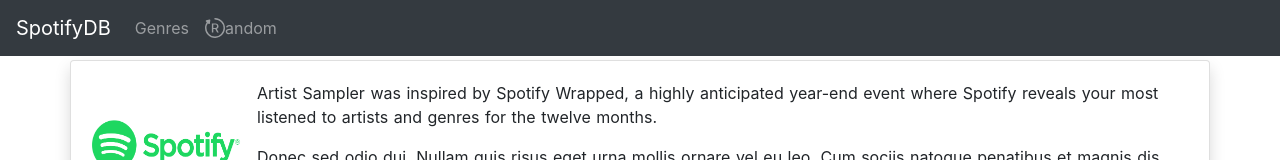
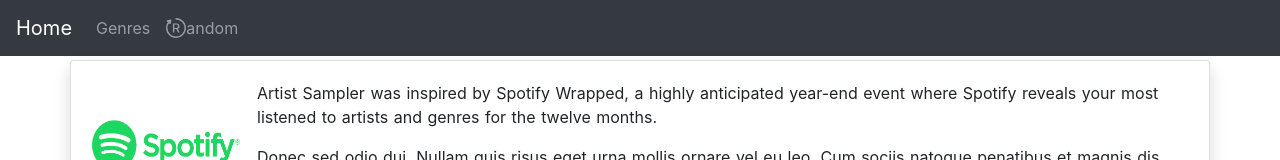
Before and after one commit to MontgomeryWatts/SpotifySampler, a Nuxt app: page / in a window 1280 px wide. Shown: the top 160 px of the page. Built offline with nearby package versions, Linux system fonts and the light colour scheme.

Commit message:
Removing the name SpotifyDB so I can't get sued

```diff
--- a/components/Navbar.vue
+++ b/components/Navbar.vue
@@ -1,6 +1,6 @@
 <template>
   <b-navbar toggleable="sm" variant="dark" type="dark">
-    <b-navbar-brand to="/">SpotifyDB</b-navbar-brand>
+    <b-navbar-brand to="/">Home</b-navbar-brand>
 
     <b-navbar-toggle target="nav-collapse"></b-navbar-toggle>
     <b-collapse id="nav-collapse" is-nav>
```
